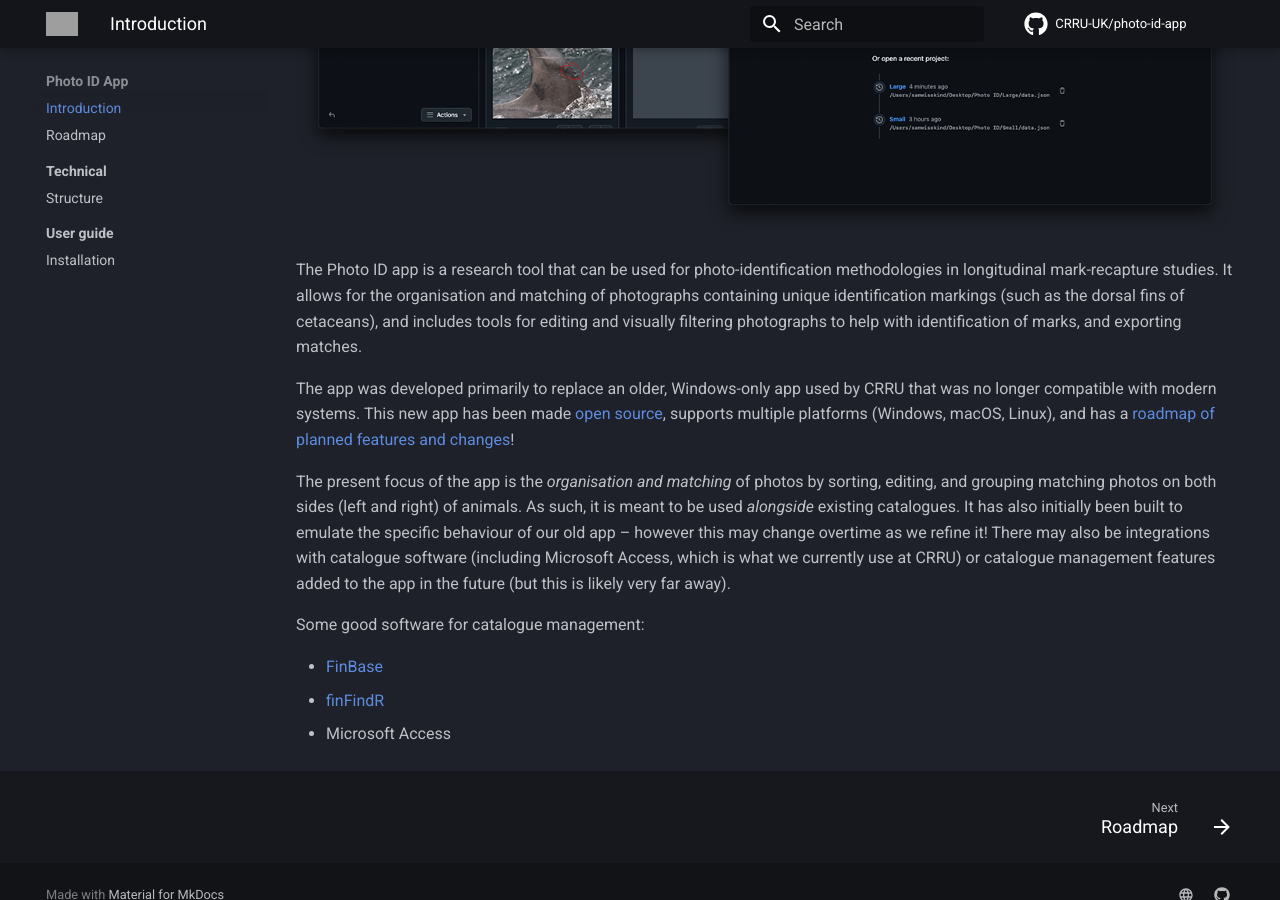
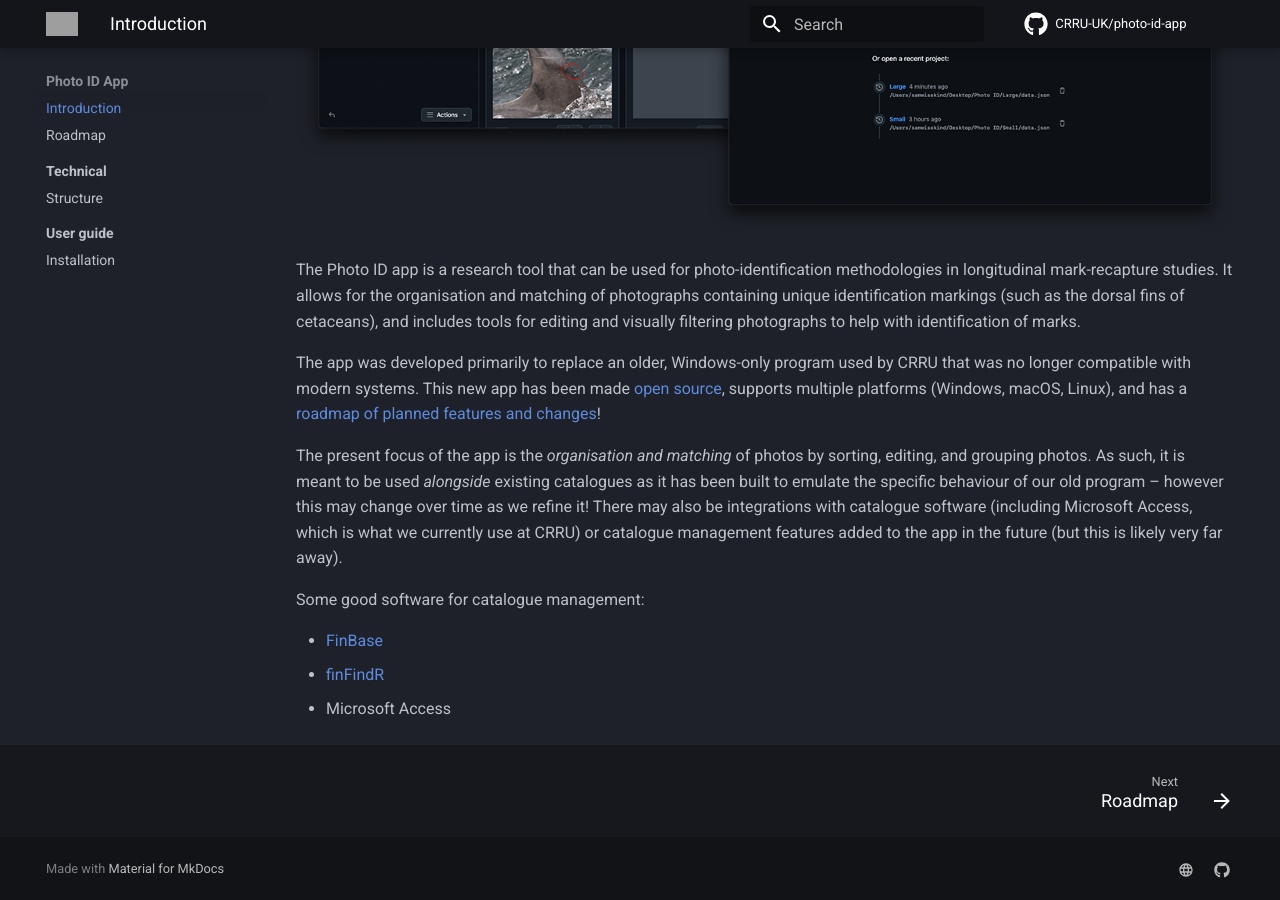
Before and after one commit to CRRU-UK/photo-id-app, an MkDocs documentation site: the page built from docs/index.md, in a window 1280 px wide and 900 px high, scrolled down 628 px. Built offline with MkDocs 1.6.1 and Material for MkDocs 9.7.7, drawn with Linux system fonts in a browser that asks for light colours; comment, search, counter and statistics services are not loaded; grey boxes are pictures that could not be loaded.

Commit message:
Update index.md

```diff
--- a/docs/index.md
+++ b/docs/index.md
@@ -9,11 +9,11 @@ description: Introduction to the Photo ID app.
 
 ![Screenshots of the Photo ID app.](./banner.png)
 
-The Photo ID app is a research tool that can be used for photo-identification methodologies in longitudinal mark-recapture studies. It allows for the organisation and matching of photographs containing unique identification markings (such as the dorsal fins of cetaceans), and includes tools for editing and visually filtering photographs to help with identification of marks, and exporting matches.
+The Photo ID app is a research tool that can be used for photo-identification methodologies in longitudinal mark-recapture studies. It allows for the organisation and matching of photographs containing unique identification markings (such as the dorsal fins of cetaceans), and includes tools for editing and visually filtering photographs to help with identification of marks.
 
-The app was developed primarily to replace an older, Windows-only app used by CRRU that was no longer compatible with modern systems. This new app has been made [open source](https://github.com/CRRU-UK/photo-id-app), supports multiple platforms (Windows, macOS, Linux), and has a [roadmap of planned features and changes](./roadmap.md)!
+The app was developed primarily to replace an older, Windows-only program used by CRRU that was no longer compatible with modern systems. This new app has been made [open source](https://github.com/CRRU-UK/photo-id-app), supports multiple platforms (Windows, macOS, Linux), and has a [roadmap of planned features and changes](./roadmap.md)!
 
-The present focus of the app is the _organisation and matching_ of photos by sorting, editing, and grouping matching photos on both sides (left and right) of animals. As such, it is meant to be used _alongside_ existing catalogues. It has also initially been built to emulate the specific behaviour of our old app – however this may change overtime as we refine it! There may also be integrations with catalogue software (including Microsoft Access, which is what we currently use at CRRU) or catalogue management features added to the app in the future (but this is likely very far away).
+The present focus of the app is the _organisation and matching_ of photos by sorting, editing, and grouping photos. As such, it is meant to be used _alongside_ existing catalogues as it has been built to emulate the specific behaviour of our old program – however this may change over time as we refine it! There may also be integrations with catalogue software (including Microsoft Access, which is what we currently use at CRRU) or catalogue management features added to the app in the future (but this is likely very far away).
 
 Some good software for catalogue management:
 
```
